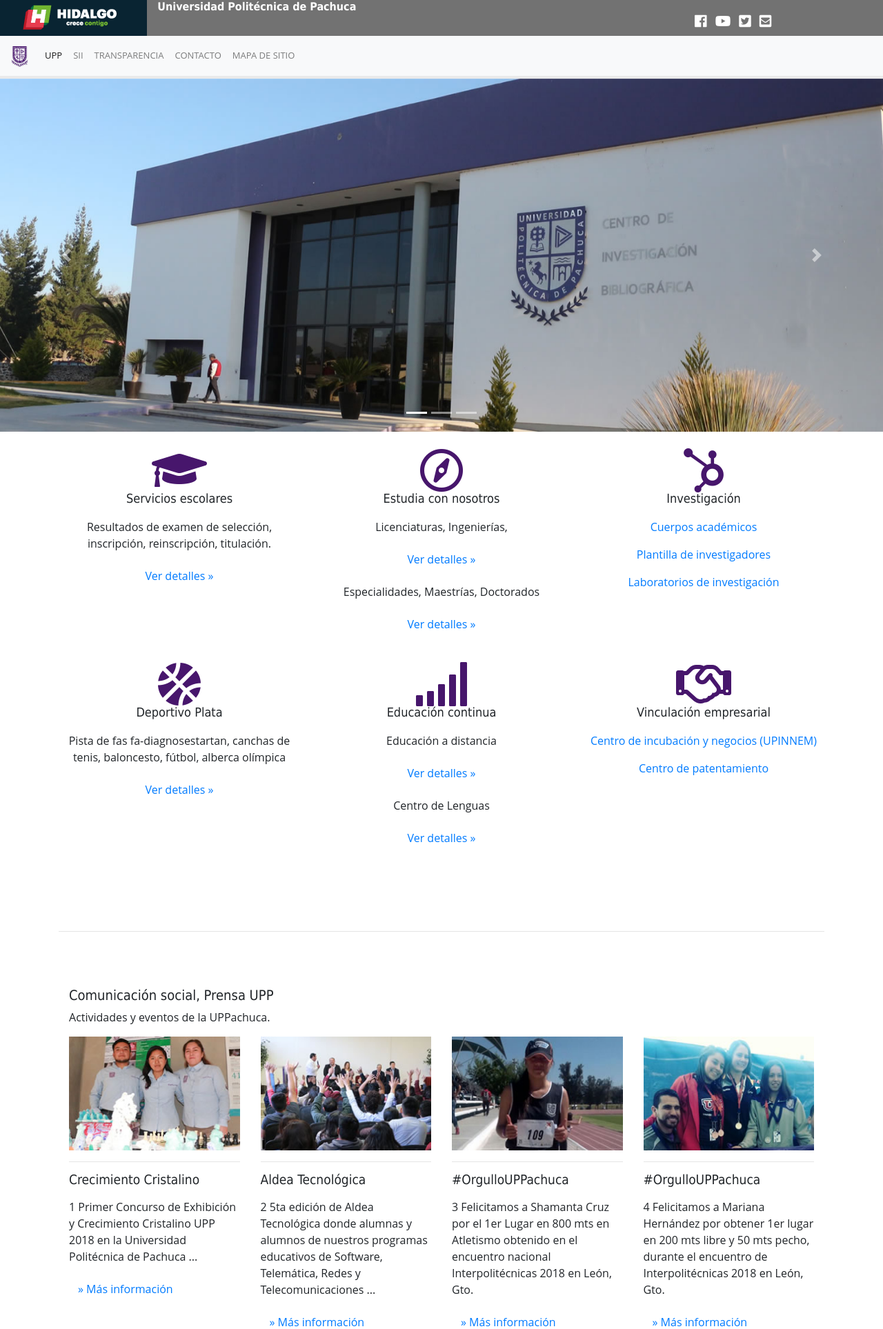
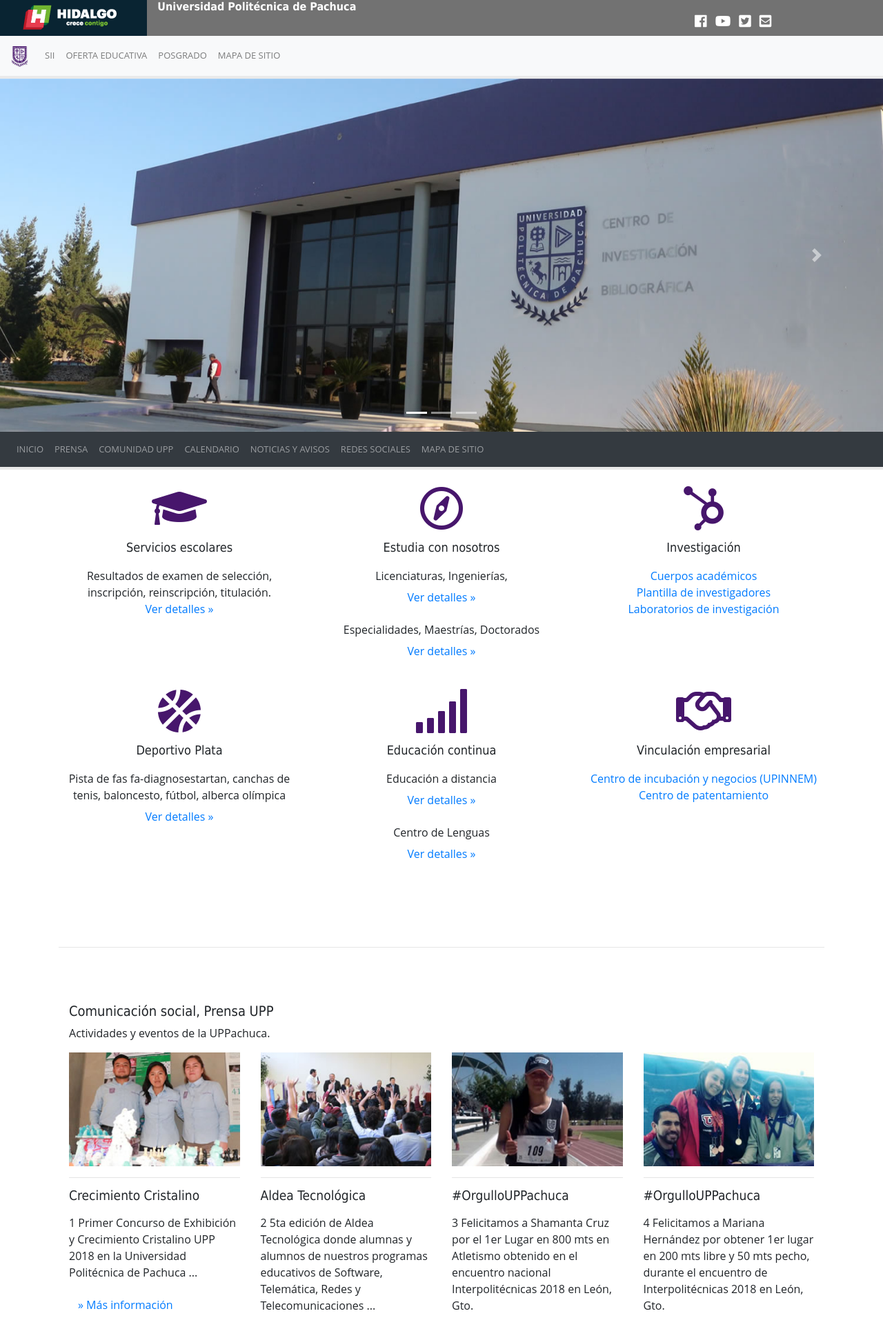
Before and after one commit to dlunna/uppFRONT2018, a PHP site: page / in a window 1280 px wide. Shown: the top 1927 px of the page at 69% size. Run offline with PHP 8.4, Linux system fonts and the light colour scheme; data that the repository does not hold is empty; some libraries are stand-ins or nearby versions; some web fonts are replaced.

Commit message:
Menu flotante, espacio iconos, rfront, owl, ligas de interes

```diff
--- /dev/null
+++ b/coreFRONTx/head/analitycs.html
@@ -0,0 +1,9 @@
+<!-- Global site tag (gtag.js) - Google Analytics -->
+<script async src="https://www.googletagmanager.com/gtag/js?id=UA-100554272-8"></script>
+<script>
+  window.dataLayer = window.dataLayer || [];
+  function gtag(){dataLayer.push(arguments);}
+  gtag('js', new Date());
+
+  gtag('config', 'UA-100554272-8');
+</script>
--- a/coreFRONTx/head/estilos.html
+++ b/coreFRONTx/head/estilos.html
@@ -3,8 +3,6 @@
 
 <!-- Bootstrap core CSS -->
 <link href="./vendor/twbs/bootstrap/dist/css/bootstrap.min.css" rel="stylesheet">
-
-
 
 <!-- Para centrar los iconos y featurette-divider 80-->
 <link href="./coreFRONTx/main/iconos/iconos-centrados.css" rel="stylesheet">
@@ -12,8 +10,7 @@
 <link href="./coreFRONTx/main/prensa/rmbc.css" rel="stylesheet">
 <!-- Estilo SEP HIDALGO -->
 <link href="./seph/style.css" rel="stylesheet">
-<!-- Estilo para el menu pegajoso -->
-<link href="./coreFRONTx/xefectos/menu-pegajoso/estilo.css" rel="stylesheet">
+
 <!-- Estilo para el boton flotante que te lleva arriba-->
 <link href="./coreFRONTx/xefectos/boton-arriba/estilo.css" rel="stylesheet">
 <link href="./coreFRONTx/xefectos/boton-arriba/boton-uppachuca.css" rel="stylesheet">
--- /dev/null
+++ b/coreFRONTx/header/begajoso/menu-pegajoso.html
@@ -0,0 +1,27 @@
+<nav class="navbar navbar-expand-sm bg-dark navbar-dark sticky-top">
+
+  <ul class="navbar-nav">
+    <li class="nav-item">
+      <a class="nav-link" href="#arriba">Inicio</a>
+    </li>
+    <li class="nav-item">
+      <a class="nav-link" href="#prensa">Prensa</a>
+    </li>
+    <li class="nav-item">
+      <a class="nav-link" href="#comunidad">Comunidad UPP</a>
+    </li>
+    <li class="nav-item">
+      <a class="nav-link" href="#calendario">Calendario</a>
+    </li>
+    <li class="nav-item">
+      <a class="nav-link" href="#noticias">Noticias y avisos</a>
+    </li>
+    <li class="nav-item">
+      <a class="nav-link" href="#redessociales">Redes sociales</a>
+    </li>
+    <li class="nav-item">
+      <a class="nav-link" href="#mapadesitio">Mapa de sitio</a>
+    </li>
+  </ul>
+
+</nav>
--- a/coreFRONTx/header/nav/menu-superior/menu.html
+++ b/coreFRONTx/header/nav/menu-superior/menu.html
@@ -32,14 +32,16 @@
       </li>
       -->
 
+      <!--
       <li class="nav-item active"><a class="nav-link" href="http://www.upp.edu.mx">UPP</a></li>
+    -->
       <li class="nav-item"><a class="nav-link" href="https://sii.upp.edu.mx">SII</a></li>
-      <li class="nav-item"><a class="nav-link" href="http://transparencia.hidalgo.gob.mx/?p=719">Transparencia</a></li>
-      <li class="nav-item"><a class="nav-link" href="#contacto">Contacto</a></li>
+      <li class="nav-item"><a class="nav-link" href="http://www.upp.edu.mx/ofertaeducativa">Oferta educativa</a></li>
+      <li class="nav-item"><a class="nav-link" href="http://www.upp.edu.mx/posgrado/">Posgrado</a></li>
       <li class="nav-item"><a class="nav-link" href="#mapadesitio">Mapa de sitio</a></li>
     </ul>
     <ul class="navbar-nav mr-auto">
-      <li>
+      <li style="width:300px">
         <script>
           (function() {
             var cx = '006343853153777457233:bjp7ht6mskm';
@@ -62,10 +64,11 @@
         <div id="google_translate_element"></div>
         <script type="text/javascript">
         function googleTranslateElementInit() {
-          new google.translate.TranslateElement({pageLanguage: 'es', includedLanguages: 'de,en,fr', layout: google.translate.TranslateElement.InlineLayout.SIMPLE}, 'google_translate_element');
+          new google.translate.TranslateElement({pageLanguage: 'es', includedLanguages: 'en,fr,de', layout: google.translate.TranslateElement.InlineLayout.SIMPLE, autoDisplay: false}, 'google_translate_element');
         }
         </script>
         <script type="text/javascript" src="//translate.google.com/translate_a/element.js?cb=googleTranslateElementInit"></script>
+
 
       </li>
     </ul>
--- a/coreFRONTx/main/iconos/marketing.html
+++ b/coreFRONTx/main/iconos/marketing.html
@@ -3,26 +3,32 @@
       <!-- Actividades primarias -->
       <div class="row">
         <div class="col-lg-4">
+          <p>
             <i class="fas fa-graduation-cap fa-4x" aria-hidden="true" style="color:#47166C"></i>
+          </p>
           <h2>Servicios escolares</h2>
-          <p>Resultados de examen de selección, inscripción, reinscripción, titulación.</p>
-          <p><a class="btn btn-default" href="http://www.upp.edu.mx/serviciosescolares/" role="button">Ver detalles »</a></p>
+          <p>Resultados de examen de selección, inscripción, reinscripción, titulación.<br />
+          <a href="http://www.upp.edu.mx/serviciosescolares/" >Ver detalles »</a></p>
         </div><!-- /.col-lg-4 -->
         <div class="col-lg-4">
+          <p>
             <i class="far fa-compass fa-4x" aria-hidden="true" style="color:#47166C"></i>
+          </p>
           <h2>Estudia con nosotros</h2>
-          <p>Licenciaturas, Ingenierías, </p>
-          <p><a class="btn btn-default" href="http://www.upp.edu.mx/ofertaeducativa/" role="button">Ver detalles »</a></p>
-          <p>Especialidades, Maestrías, Doctorados</p>
-          <p><a class="btn btn-default" href="http://www.upp.edu.mx/posgrado/" role="button">Ver detalles »</a></p>
+          <p>Licenciaturas, Ingenierías, <br />
+          <a class="btn btn-default" href="http://www.upp.edu.mx/ofertaeducativa/" role="button">Ver detalles »</a></p>
+          <p>Especialidades, Maestrías, Doctorados<br />
+          <a class="btn btn-default" href="http://www.upp.edu.mx/posgrado/" role="button">Ver detalles »</a></p>
         </div><!-- /.col-lg-4 -->
 
         <div class="col-lg-4">
+          <p>
             <i class="fab fa-hubspot fa-4x" aria-hidden="true" style="color:#47166C"></i>
+          </p>
           <h2>Investigación</h2>
-          <p><a href="http://www.upp.edu.mx/posgrado/index.php/cuerpos-academicos">Cuerpos académicos</a></p>
-          <p><a href="http://www.upp.edu.mx/proximamente/">Plantilla de investigadores</a></p>
-          <p><a href="http://www.upp.edu.mx/proximamente/">Laboratorios de investigación</a></p>
+          <p><a href="http://www.upp.edu.mx/posgrado/index.php/cuerpos-academicos">Cuerpos académicos</a><br />
+          <a href="http://www.upp.edu.mx/proximamente/">Plantilla de investigadores</a><br />
+          <a href="http://www.upp.edu.mx/proximamente/">Laboratorios de investigación</a></p>
         </div><!-- /.col-lg-4 -->
       </div><!-- /.row -->
 
@@ -30,23 +36,29 @@
       <!-- Actividades secundarias -->
       <div class="row">
         <div class="col-lg-4">
+          <p>
             <i class="fas fa-basketball-ball fa-4x" aria-hidden="true" style="color:#47166C"></i>
+          </p>
           <h2>Deportivo Plata</h2>
-          <p>Pista de fas fa-diagnosestartan, canchas de tenis, baloncesto, fútbol, alberca olímpica</p>
-          <p><a class="btn btn-default" href="http://www.upp.edu.mx/proximamente/" role="button">Ver detalles »</a></p>
+          <p>Pista de fas fa-diagnosestartan, canchas de tenis, baloncesto, fútbol, alberca olímpica<br />
+          <a class="btn btn-default" href="http://www.upp.edu.mx/proximamente/" role="button">Ver detalles »</a></p>
         </div><!-- /.col-lg-4 -->
         <div class="col-lg-4">
+          <p>
             <i class="fas fa-signal fa-4x" aria-hidden="true" style="color:#47166C"></i>
+          </p>
           <h2>Educación continua</h2>
-          <p>Educación a distancia</p>
-          <p><a class="btn btn-default" href="http://adistancia.upp.edu.mx/online/" role="button">Ver detalles »</a></p>
-          <p>Centro de Lenguas</p>
-          <p><a class="btn btn-default" href="http://www.upp.edu.mx/proximamente/" role="button">Ver detalles »</a></p>
+          <p>Educación a distancia<br />
+          <a class="btn btn-default" href="http://adistancia.upp.edu.mx/online/" role="button">Ver detalles »</a></p>
+          <p>Centro de Lenguas<br />
+          <a class="btn btn-default" href="http://www.upp.edu.mx/proximamente/" role="button">Ver detalles »</a></p>
         </div><!-- /.col-lg-4 -->
         <div class="col-lg-4">
+          <p>
             <i class="far fa-handshake fa-4x" aria-hidden="true" style="color:#47166C"></i>
+          </p>
           <h2>Vinculación empresarial</h2>
-          <p><a href="http://www.upp.edu.mx/upinnem/">Centro de incubación y negocios (UPINNEM)</a></p>
-          <p><a href="http://www.upp.edu.mx/proximamente/">Centro de patentamiento</a></p>
+          <p><a href="http://www.upp.edu.mx/upinnem/">Centro de incubación y negocios (UPINNEM)</a><br />
+          <a href="http://www.upp.edu.mx/proximamente/">Centro de patentamiento</a></p>
         </div><!-- /.col-lg-4 -->
       </div><!-- /.row -->
--- a/coreFRONTx/main/prensa/iconosfooter.php
+++ b/coreFRONTx/main/prensa/iconosfooter.php
@@ -12,40 +12,27 @@
 
         <!-- /Slide1 -->
         <div class="carousel-item active"> <!-- primer bloque de 4 -->
-          <div class="row"> <!-- primer bloque de 4 -->
+          <div class="row justify-content-md-center" > <!-- primer bloque de 4 -->
 
             <!-- UNO -->
-
-                  <div class="col-md-3">
               <a href="http://search.ebscohost.com">
-                    <img src="./images/ligas/ebsco.jpg" alt="ebsco search">
+                <img src="./images/ligas/ebsco.jpg" alt="ebsco search"  >
               </a>
-                  </div>
-
-
             <!-- DOS -->
-                  <div class="col-md-3">
+            <p>.</p>
               <a href="http://www.upp.edu.mx/contraloriasocial/">
                 <img src="./images/ligas/contraloria-social.jpg" alt="Contraloria social">
               </a>
-                  </div>
-
-
             <!-- TRES -->
-                  <div class="col-md-3">
+            <p>.</p>
               <a href="https://www.gob.mx/imjuve">
                 <img src="./images/ligas/imjuve.jpg" alt="tres">
               </a>
-                  </div>
-
-
             <!-- CUATRO -->
-                  <div class="col-md-3">
+            <p>.</p>
               <a href="http://www.inegi.org.mx/default.aspx">
                 <img src="./images/ligas/inegi.jpg" alt="cuatro">
               </a>
-                  </div>
-
           </div> <!-- fin primer bloque de 4 -->
         </div>  <!-- fin primer bloque de 4 -->
         <!-- /Slide1 -->
@@ -53,31 +40,23 @@
         <!-- /Slide2 -->
 
         <div class="carousel-item">
-          <div class="row">
+          <div class="row justify-content-md-center">
 
-                  <div class="col-md-3">
                   <a href="http://www.upp.edu.mx/3esp/index.php?option=com_content&view=article&id=2&Itemid=131">
                     <img src="./images/ligas/fondosextraordinarios.jpg" alt="fondos extraordinarios">
                   </a>
-                  </div>
-
-                  <div class="col-md-3">
+                  <p>.</p>
                   <a href="http://www.unlugarparati.mx">
                     <img src="./images/ligas/un-lugar-para-ti.jpg" alt="Un lugar para ti">
                   </a>
-                  </div>
-
-                  <div class="col-md-3">
+                  <p>.</p>
                   <a href="http://s-contraloria.hidalgo.gob.mx/descargables/CODIGO-3.pdf">
                     <img src="./images/ligas/etica.jpg" alt="Cuadernillo de etica">
                   </a>
-                  </div>
-
-                  <div class="col-md-3">
+                  <p>.</p>
                   <a href="http://www.bibliotecaecest.mx">
                     <img src="./images/ligas/ecest.jpg" alt="ocho">
                   </a>
-                  </div>
 
           </div>
         </div>
--- a/coreFRONTx/main/sentradas/nuevo.php
+++ b/coreFRONTx/main/sentradas/nuevo.php
@@ -7,7 +7,7 @@
     <div class="col-md-4">
       <h1>Publicaciones UPP</h1>
       <p>
-        <a href="http://upp.edu.mx/front/">http://upp.edu.mx/front/</a>
+        <a href="http://upp.edu.mx/rfront/">http://upp.edu.mx/rfront/</a>
       </p>
 <!--
       <button type="button" class="btn btn-uppachuca btn-lg">
@@ -23,7 +23,7 @@
       <?php
         $curl = curl_init();
         curl_setopt_array($curl, array(
-          CURLOPT_URL            => 'http://www.upp.edu.mx/front/?feed=rss2',
+          CURLOPT_URL            => 'http://www.upp.edu.mx/rfront/?feed=rss2',
           CURLOPT_USERAGENT      => 'spider',
           CURLOPT_TIMEOUT        => 120,
           CURLOPT_CONNECTTIMEOUT => 30,
--- a/coreFRONTx/main/sowl/tabs.html
+++ b/coreFRONTx/main/sowl/tabs.html
@@ -1,3 +1,4 @@
+<!--
 <div class="container">
   <ul class="nav nav-tabs">
     <li class="active"><a href="#twitter">Redes sociales</a></li>
@@ -16,3 +17,30 @@
     </div>
   </div>
 </div>
+-->
+
+<ul class="nav nav-tabs" id="ownTab" role="tablist">
+  <li class="nav-item">
+    <a class="nav-link active" id="home-tab" data-toggle="tab" href="#home" role="tab" aria-controls="home" aria-selected="true">Redes sociales</a>
+  </li>
+  <li class="nav-item">
+    <a class="nav-link" id="profile-tab" data-toggle="tab" href="#profile" role="tab" aria-controls="profile" aria-selected="false"> <i class="fab fa-twitter"></i> twitter</a>
+  </li>
+  <li class="nav-item">
+    <a class="nav-link" id="contact-tab" data-toggle="tab" href="#contact" role="tab" aria-controls="contact" aria-selected="false"> <i class="fab fa-youtube"></i> youtube</a>
+  </li>
+</ul>
+
+<div class="tab-content" id="myTabContent">
+  <div class="tab-pane fade show active" id="home" role="tabpanel" aria-labelledby="home-tab">Has clic en la pestaña para visitar nuestras redes sociales ...</div>
+
+  <div class="tab-pane fade" id="profile" role="tabpanel" aria-labelledby="profile-tab">
+    <a class="twitter-timeline" data-width="100%" data-height="500" data-theme="light" data-chrome="noheader nofooter transparent" href="https://twitter.com/UPPachuca">Tweets de UPPachuca></a>
+    <script async src="//platform.twitter.com/widgets.js" charset="utf-8"></script>
+  </div>
+
+  <div class="tab-pane fade" id="contact" role="tabpanel" aria-labelledby="contact-tab">
+    <!--<iframe width="560" height="315" src="https://www.youtube.com/embed/CwK1bYSypFI" frameborder="0" allow="autoplay; encrypted-media" allowfullscreen></iframe>-->
+    <iframe width="560" height="315" src="https://www.youtube.com/embed/videoseries?list=UUL88I0ZYJOb3tj2-r7pELIQ" frameborder="0" allow="autoplay; encrypted-media" allowfullscreen></iframe>
+  </div>
+</div>
--- a/coreFRONTx/xefectos/menu-pegajoso/estilo.css
+++ /dev/null
@@ -1,11 +0,0 @@
-/*Efectos para el menu pegajoso */
-/* Note: Try to remove the following lines to see the effect of CSS positioning */
-.affix {
-    top: 0;
-    width: 100%;
-    z-index: 9999 !important;
-}
-
-.affix + .container-fluid {
-    padding-top: 70px;
-}
--- a/index.php
+++ b/index.php
@@ -2,6 +2,7 @@
 <html lang="es">
 
 <head>
+  <?php include ('./coreFRONTx/head/analitycs.html'); ?>
   <?php include ('./coreFRONTx/head/cabecera.html'); ?>
   <?php include ('./coreFRONTx/head/estilos.html'); ?>
   <?php include ('./coreFRONTx/head/java.html'); ?>
@@ -9,6 +10,7 @@
 
 <body>
 
+  <a id="arriba"></a>
   <header>
 
     <!-- Logos e imagen de hidalgo -->
@@ -24,40 +26,43 @@
 
   </header>
 
+  <?php include ('./coreFRONTx/header/begajoso/menu-pegajoso.html'); ?>
+
   <main>
     <div class="container marketing">
 
       <br />
       <?php include ('./coreFRONTx/main/iconos/marketing.html'); ?>
 
+      <a id="prensa"></a>
       <hr class="featurette-divider">
-
       <?php include ('./coreFRONTx/main/prensa/t3.php'); ?>
 
+      <a id="comunidad"></a>
       <hr class="featurette-divider">
-
       <!-- comunidad upp y egresados -->
       <?php include ('./coreFRONTx/main/rcomunidad/comunidadupp.html'); ?>
       <?php include ('./coreFRONTx/main/rcomunidad/egresados.html'); ?>
 
+      <a id="calendario"></a>
       <hr class="featurette-divider">
-
       <!-- Calendario de google -->
       <?php include ('./coreFRONTx/main/rGL/gcalendar.html'); ?>
 
+      <a id="noticias"></a>
       <hr class="featurette-divider">
+      <?php include ('./coreFRONTx/main/sentradas/nuevo.php'); ?>
 
-      <?php include ('./coreFRONTx/main/sentradas/nuevo.php'); ?>
+      <a id="redessociales"></a>
+      <hr class="featurette-divider">
       <!-- Alfredo redes sociales y sitios de interes -->
-      <?php //include ('./coreFRONTx/main/sowl/tabs.html'); ?>
+      <?php include ('./coreFRONTx/main/sowl/tabs.html'); ?>
 
       <hr class="featurette-divider">
-
       <?php include ('./coreFRONTx/main/prensa/iconosfooter.php'); ?>
 
       <a id="mapadesitio"></a>
       <hr class="featurette-divider">
-
       <!-- Menu con todos los sitios y mini sitios de la página -->
       <?php include ('./coreFRONTx/main/tmenu-footer/menufooter.php'); ?>
 
@@ -70,9 +75,6 @@
     <?php include ('./seph/hf/footer.html'); ?>
   </footer>
 
-  <!-- Para dar movimiento al slider de las noticias politicas -->
-  <script src="./coreFRONTx/main/prensa/XXXrmbc.js"></script>
-
   <!-- Script para dar la animacion al boton flotante que lleva arriba -->
   <a href="#" class="back-to-top">Volver arriba</a>
   <script src="./coreFRONTx/xefectos/boton-arriba/script.js"></script>
```
Also changed, not shown: images/ligas/cube.png (added). Lines whose indentation alone changed are shown as unchanged.
